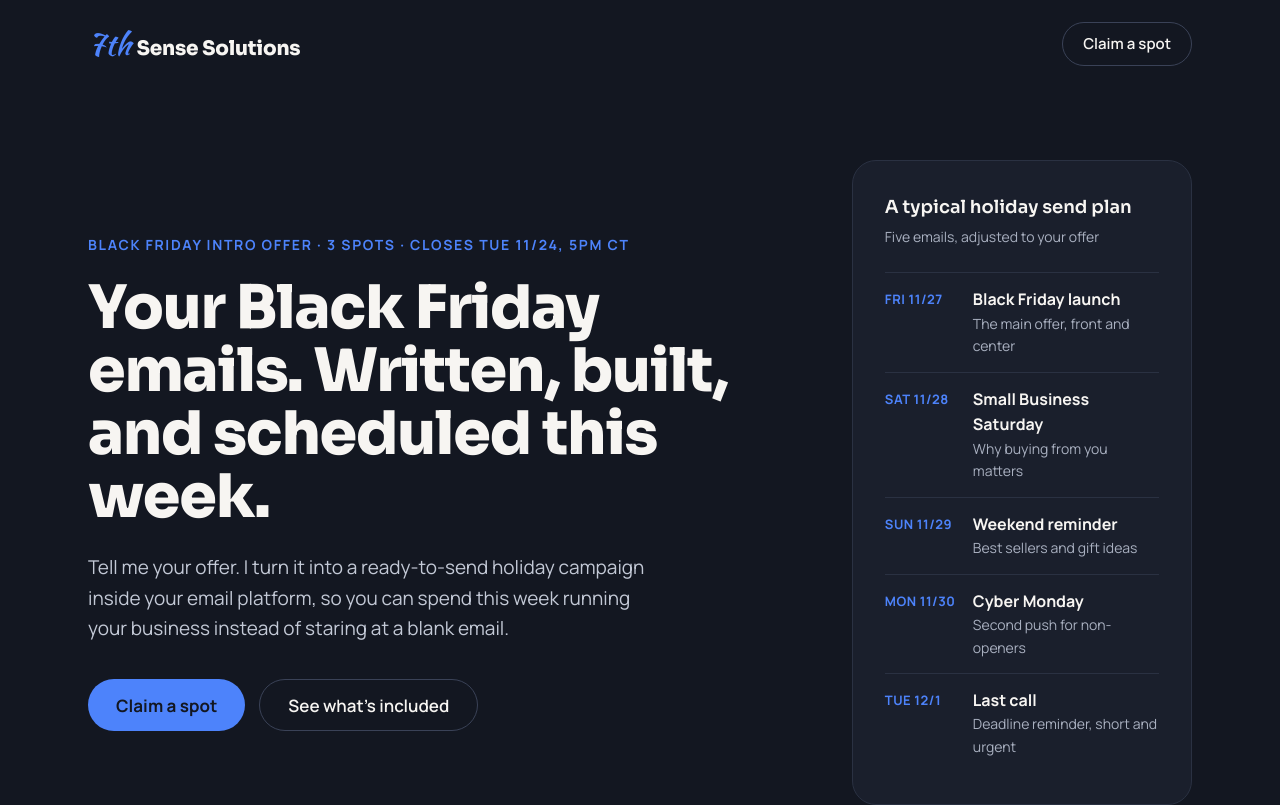
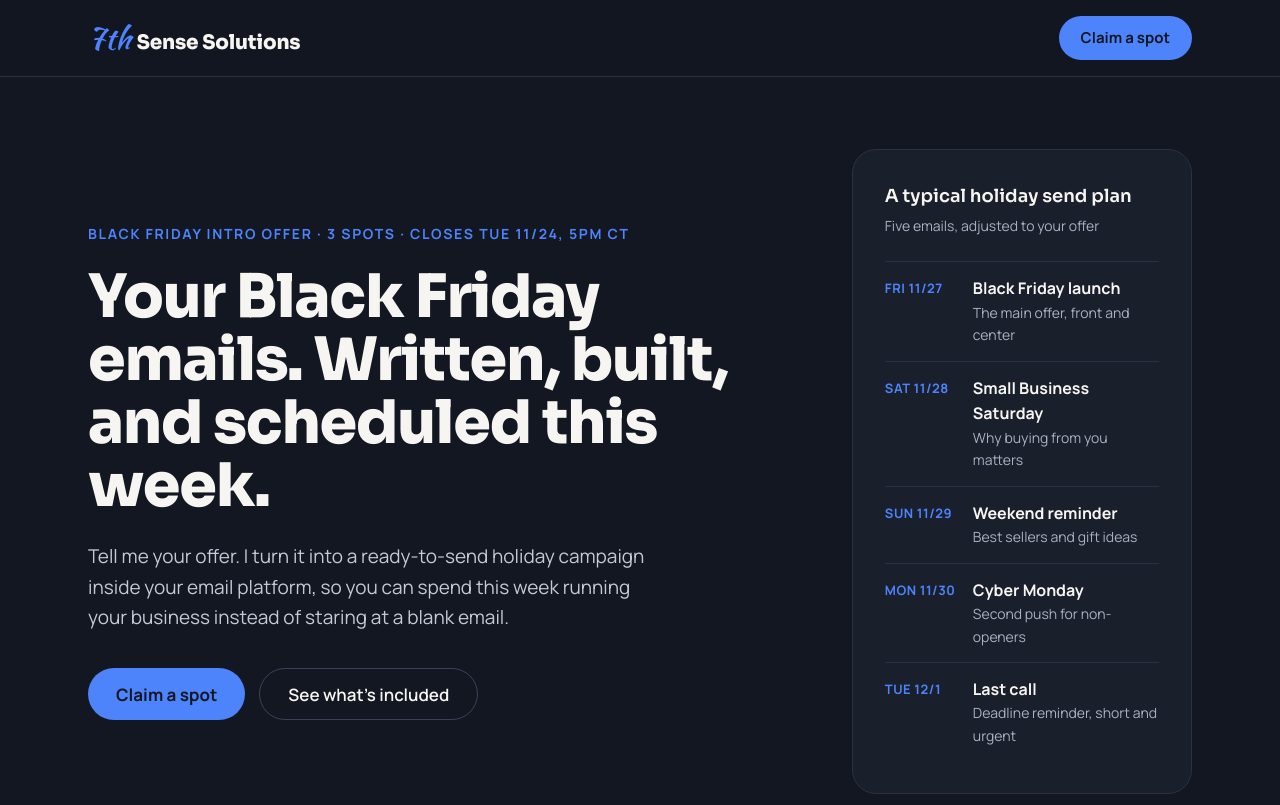
Before and after one commit to 7thsensesystems/7thsensesolutions, a plain HTML site: page black-friday.html in a window 1280 px wide. Shown: the top 805 px of the page. Drawn offline with Linux system fonts and the light colour scheme.

Commit message:
Sticky header with Claim a spot button on Black Friday page
Co-Authored-By: Claude Opus 5.5 <noreply@anthropic.com>
Claude-Session: https://claude.ai/code/session_0167hd1GwV1yB8jc5DaBs5Fx

```diff
--- a/black-friday.html
+++ b/black-friday.html
@@ -11,6 +11,7 @@
 <link rel="stylesheet" href="https://fonts.googleapis.com/css2?family=Sora:wght@600;800&amp;family=Manrope:wght@400;500;600;700&amp;family=Kaushan+Script&amp;display=swap">
 <style>
 body{margin:0;background:#131721}
+html{scroll-behavior:smooth}
 *{box-sizing:border-box}
 a{color:#4D83FB}a:hover{color:#83D7F7}
 .f-label{display:block;font-size:14px;font-weight:600;color:#F7F5F2;margin-bottom:8px}
@@ -27,13 +28,15 @@ select.f-input{appearance:auto}
 <body>
 <div style="width:100%;background:#131721;color:#F7F5F2;font-family:Manrope,sans-serif;font-size:17px;line-height:1.6">
 
-<header class="nav" style="display:flex;flex-wrap:wrap;justify-content:space-between;align-items:center;gap:16px;padding:20px 48px;max-width:1200px;margin:0 auto">
+<div style="position:sticky;top:0;z-index:50;background:rgba(19,23,33,0.94);backdrop-filter:blur(8px);-webkit-backdrop-filter:blur(8px);border-bottom:1px solid #2A3142">
+<header class="nav" style="display:flex;flex-wrap:wrap;justify-content:space-between;align-items:center;gap:16px;padding:14px 48px;max-width:1200px;margin:0 auto">
 <a href="https://7thsensesolutions.com" style="display:flex;align-items:baseline;gap:6px;text-decoration:none;color:#F7F5F2">
 <span style="font-family:'Kaushan Script',cursive;font-size:30px;color:#4D83FB">7th</span>
 <span style="font-family:Sora,sans-serif;font-weight:800;font-size:20px;letter-spacing:-0.01em">Sense Solutions</span>
 </a>
-<a href="#intake" class="btn-ghost" style="display:inline-flex;align-items:center;min-height:44px;padding:0 20px;border:1px solid #3A4257;border-radius:999px;color:#F7F5F2;text-decoration:none;font-weight:600;font-size:15px">Claim a spot</a>
+<a href="#intake" class="btn-primary" style="display:inline-flex;align-items:center;min-height:44px;padding:0 22px;border-radius:999px;background:#4D83FB;color:#131721;text-decoration:none;font-weight:700;font-size:15px">Claim a spot</a>
 </header>
+</div>
 
 <section class="sec" style="padding:72px 48px 88px;max-width:1200px;margin:0 auto;display:flex;flex-wrap:wrap;gap:56px;align-items:center">
 <div style="flex:999 1 520px;min-width:0">
@@ -190,7 +193,7 @@ select.f-input{appearance:auto}
 </div>
 </section>
 
-<section id="intake" class="sec" style="padding:88px 48px 104px;max-width:1200px;margin:0 auto">
+<section id="intake" class="sec" style="scroll-margin-top:80px;padding:88px 48px 104px;max-width:1200px;margin:0 auto">
 <div style="display:flex;flex-wrap:wrap;gap:48px">
 <div style="flex:1 1 320px;min-width:0">
 <p style="margin:0 0 12px;font-size:14px;font-weight:700;letter-spacing:0.12em;text-transform:uppercase;color:#4D83FB">Start here</p>
```
